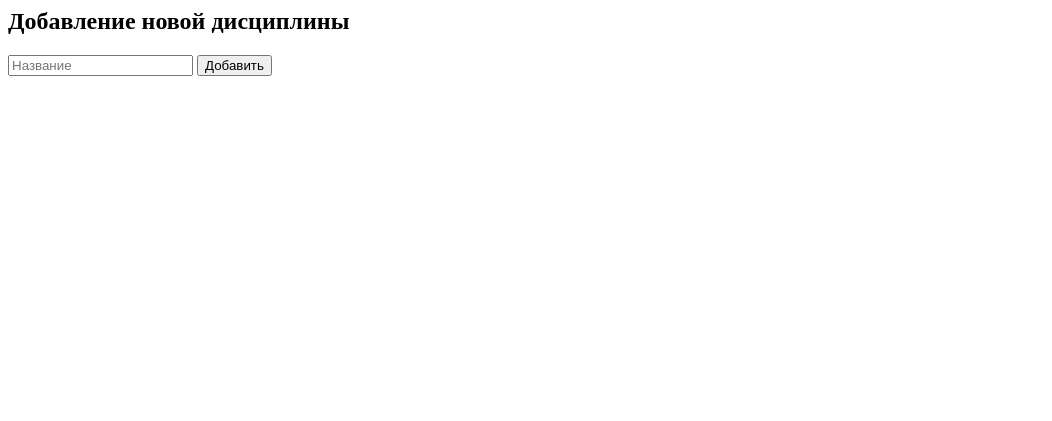
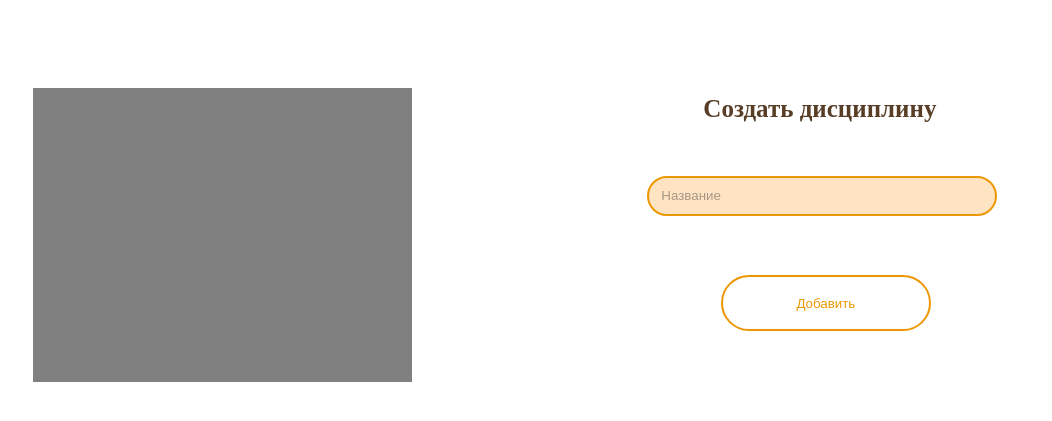
Before and after one commit to Rin-j-sun/pop-it-mvc, a PHP site: page /views/employees/add_discipline.php in a window 1280 px wide. Shown: the top 421 px of the page, without its empty margins (0-1052 px from the left). Run offline with PHP 8.4, Linux system fonts and the light colour scheme.

Commit message:
Вёрстка страницы добавления дисциплин

```diff
--- /dev/null
+++ b/public/style/employees/add_discipline.css
@@ -0,0 +1,78 @@
+.add_discipline_content{
+    display: flex;
+    flex-direction: row;
+    gap: 20px;
+    margin-top: 7%;
+}
+
+.discipline_block{
+    background-color: gray;
+    min-width: 30%;
+    min-height: 40%;
+    margin-left: 2%;
+}
+
+.add_discipline_content_block{
+    display: flex;
+    flex-direction: column;
+    margin-left: 17%;
+
+}
+
+h2{
+    font-size: 25px;
+    margin-left: 16%;
+    margin-top: 2%;
+}
+
+form{
+    display: flex;
+    flex-direction: column;
+    align-items: center;
+
+}
+
+.add_discipline_field{
+    width: 350px;
+    height: 40px;
+    border-radius: 50px;
+    border: 2px solid #EC9704;
+    background-color: bisque;
+    margin-top: 10%;
+    padding: 0.375rem 0.75rem;
+}
+
+
+label{
+    margin-right: 10px;
+}
+
+input::placeholder {
+    color: #212529;
+    opacity: 0.4;
+}
+
+input:focus {
+    color: #212529;
+    background-color: #fff;
+    border-color: #EC9704;
+    outline: 0;
+    box-shadow: 0 0 0 0.2rem #EC9704;
+}
+
+button{
+    border: #EC9704 2px solid;
+    border-radius: 50px;
+    width: 210px;
+    height: 56px;
+    color: #EC9704;
+    background-color: white;
+    margin-top: 5%;
+    margin-bottom: 10%;
+}
+
+.add_discipline_button{
+    margin-left: 2%;
+    margin-top: 17%;
+
+}
--- a/views/admin/add_employees.php
+++ b/views/admin/add_employees.php
@@ -1,9 +1,10 @@
 <head>
     <link rel="stylesheet" href="/pop-it-mvc/public/style/hello.css">
-    <link rel="stylesheet" href="/pop-it-mvc/public/style/admin/admin.css">
+    <link rel="stylesheet" href="/pop-it-mvc/public/style/employees/add_employees.css">
 </head>
 
 <div class="add_employe">
+    <div class="employees_block"></div>
     <div class="add_employe_content">
         <h2>Добавить сотрудника</h2>
         <h3><?= $message ?? ''; ?></h3>
--- a/views/employees/add_discipline.php
+++ b/views/employees/add_discipline.php
@@ -1,9 +1,16 @@
+<head>
+    <link rel="stylesheet" href="/pop-it-mvc/public/style/hello.css">
+    <link rel="stylesheet" href="/pop-it-mvc/public/style/employees/add_discipline.css">
+</head>
+
+
 <div class="add_discipline_content">
+    <div class="discipline_block"></div>
     <div class="add_discipline_content_block">
-        <h2>Добавление новой дисциплины</h2>
-        <form method="post" class="form_add_discipline">
-            <input class="field_add_discipline" type="text" name="name" placeholder="Название">
-            <button class="button_add_discipline">Добавить</button>
+        <h2>Создать дисциплину</h2>
+        <form method="post" class="add_discipline_form">
+            <input class="add_discipline_field" type="text" name="name" placeholder="Название">
+            <button class="add_discipline_button">Добавить</button>
         </form>
     </div>
 </div>
```
Also changed, not shown: public/style/employees/add_employees.css (added, +78 -0 lines).
